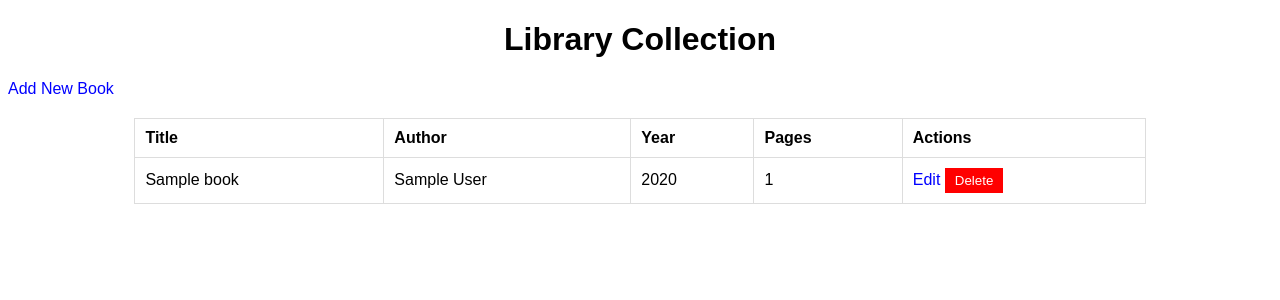
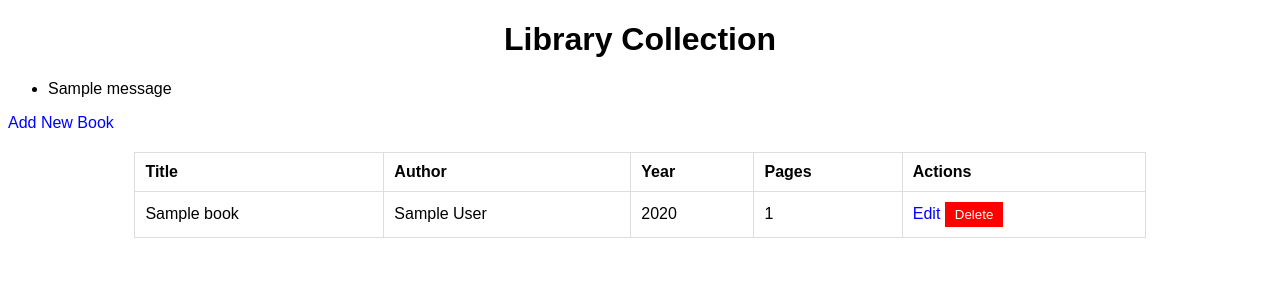
Before and after one commit to kurapika12/ilkom-23-os-kelompok-7, a Flask app: page / in a window 1280 px wide. Shown: the top 300 px of the page. Run offline with Flask 3, Linux system fonts and the light colour scheme; tables that the repository leaves empty hold one stand-in row (values such as "Sample post"); one stand-in notice (Sample message) is shown.

Commit message:
Halaman Daftar Buku

```diff
--- a/templates/index.html
+++ b/templates/index.html
@@ -4,11 +4,24 @@
     <meta charset="UTF-8">
     <meta name="viewport" content="width=device-width, initial-scale=1.0">
     <link rel="stylesheet" href="{{ url_for('static', filename='style.css') }}">
-    <title>Library System</title>
+    <title>Library Collection</title>
 </head>
 <body>
     <h1>Library Collection</h1>
+
+    <!-- Flash messages -->
+    {% with messages = get_flashed_messages(with_categories=true) %}
+        {% if messages %}
+            <ul>
+                {% for category, message in messages %}
+                    <li class="{{ category }}">{{ message }}</li>
+                {% endfor %}
+            </ul>
+        {% endif %}
+    {% endwith %}
+
     <a href="{{ url_for('add_book') }}">Add New Book</a>
+
     <table>
         <thead>
             <tr>
```
